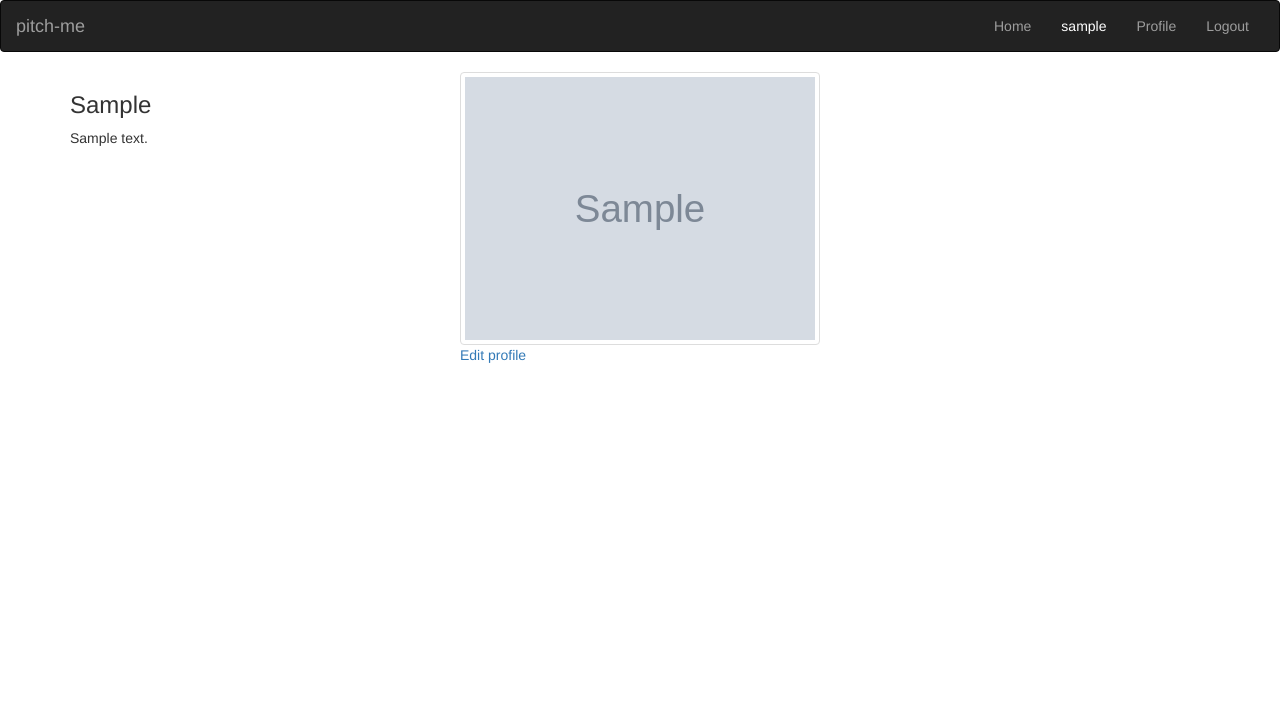
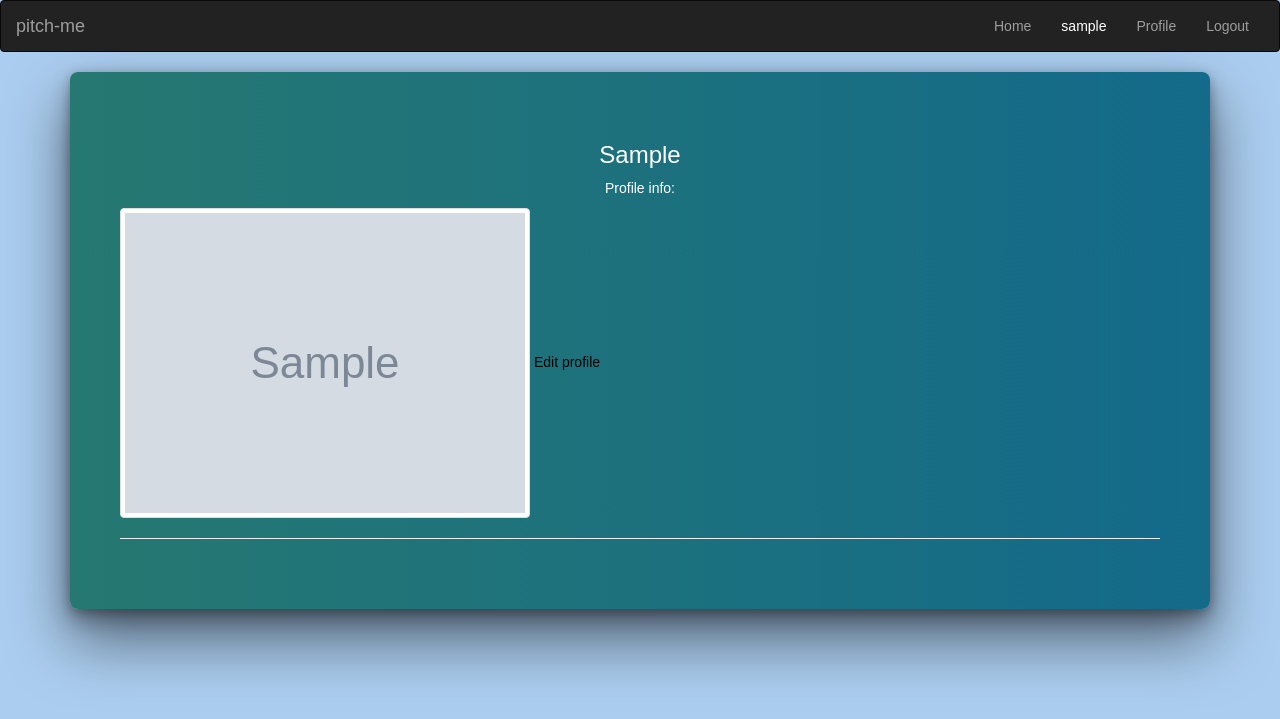
Before and after one commit to 96olbap/pitch-me, a Flask app: a page that uses app/templates/profile/profile.html in a window 1280 px wide. Shown: the top 719 px of the page. Run offline with Flask 2, Linux system fonts and the light colour scheme; a user stored in the database is signed in; tables that the repository leaves empty hold one stand-in row (values such as "Sample post"); grey boxes marked "Sample" are stand-in pictures; some libraries are stand-ins or nearby versions.

Commit message:
This commit will update profile.html and the style file links

```diff
--- a/app/static/css/styles.css
+++ b/app/static/css/styles.css
@@ -12,3 +12,107 @@
         text-shadow: 0 0 20px #fff, 0 0 30px #1EFC1E, 0 0 40px #1EFC1E, 0 0 50px #1EFC1E, 0 0 60px #1EFC1E, 0 0 70px #1EFC1E, 0 0 80px #1EFC1E;
     }
 }
+
+body {
+    background: #ABCDEF;
+    font-family: Assistant, sans-serif;
+    min-height: 90vh;
+}
+
+.login {
+    color: white;
+    background: #136a8a;
+    background: -webkit-linear-gradient(to right, #267871, #136a8a);
+    background: linear-gradient(to right, #267871, #136a8a);
+    margin: auto;
+    box-shadow: 0px 2px 10px rgba(0, 0, 0, 0.2), 0px 10px 20px rgba(0, 0, 0, 0.3), 0px 30px 60px 1px rgba(0, 0, 0, 0.5);
+    border-radius: 8px;
+    padding: 50px;
+}
+
+.login .head {
+    display: flex;
+    align-items: center;
+    justify-content: center;
+}
+
+.login .head .company {
+    font-size: 2.2em;
+}
+
+.login .msg {
+    text-align: center;
+}
+
+.form-control {
+    border: none;
+    background: none;
+    box-shadow: 0px 2px 0px 0px white;
+    width: 100%;
+    color: white;
+    font-size: 1em;
+    outline: none;
+}
+
+.login .form #email::placeholder {
+    color: #D3D3D3;
+}
+
+
+/* input#password.form-control {
+    border: none;
+    background: none;
+    box-shadow: 0px 2px 0px 0px white;
+    width: 100%;
+    color: white;
+    font-size: 1em;
+    outline: none;
+    margin-bottom: 20px;
+    margin-top: 20px;
+} */
+
+.login .form .form-control::placeholder {
+    color: #D3D3D3;
+}
+
+.login .form .btn-default {
+    background: none;
+    text-decoration: none;
+    color: white;
+    box-shadow: 0px 0px 0px 2px white;
+    border-radius: 3px;
+    padding: 5px 2em;
+    transition: 0.5s;
+}
+
+.login .form .btn-default:hover {
+    background: white;
+    color: dimgray;
+    transition: 0.5s;
+}
+
+.login .forgot {
+    text-decoration: none;
+    color: white;
+    float: right;
+}
+
+.login .forgot a {
+    color: black;
+}
+
+.login .forgot a:hover {
+    color: whitesmoke;
+}
+
+section {
+    display: block;
+}
+
+.edit-profile-link {
+    color: black;
+}
+
+.edit-profile-link:hover {
+    color: whitesmoke;
+}
--- a/app/templates/auth/login.html
+++ b/app/templates/auth/login.html
@@ -1,5 +1,5 @@
 {% extends 'base.html'%} {% import 'bootstrap/wtf.html' as wtf%} {% block styles %} {{ super() }}
-<link rel="stylesheet" href="{{ url_for('static', filename='css/login.css')}}"> {% endblock %} {% block content %}
+<link rel="stylesheet" href="{{ url_for('static', filename='css/styles.css')}}"> {% endblock %} {% block content %}
 <div class="container container-fluid">
     <section class='login' id='login'>
         <div class='head'>
--- a/app/templates/auth/register.html
+++ b/app/templates/auth/register.html
@@ -1,5 +1,5 @@
 {% extends 'base.html'%} {% import 'bootstrap/wtf.html' as wtf%} {% block styles %} {{ super() }}
-<link rel="stylesheet" href="{{ url_for('static', filename='css/login.css')}}"> {% endblock %} {% block content %}
+<link rel="stylesheet" href="{{ url_for('static', filename='css/styles.css')}}"> {% endblock %} {% block content %}
 <div class="container container-fluid">
     <section class='login' id='login'>
         <div class='head'>
--- a/app/templates/profile/profile.html
+++ b/app/templates/profile/profile.html
@@ -1,27 +1,29 @@
-{% extends 'base.html'%} {% block content %}
-<div class="container">
-    <div class="row">
-        <!-- displaying  Username-->
-        <div class="col-md-4">
+{% extends 'base.html' %} {% block styles %} {{ super() }}
+<link rel="stylesheet" href="{{ url_for('static', filename='css/styles.css')}}"> {% endblock %} {% block content %}
+<div class="container container-fluid">
+    <section class='login' id='login'>
+        <div class='head'>
             <h3> {{user.username| capitalize}} </h3>
+        </div>
+        <p class='msg'>Profile info:</p>
 
-            <!--Displaying user bio-->
-            {% if user.bio %}
-            <p> {{user.bio}}</p>
-            {%else%}
-            <p> {{user.username| capitalize}} has no bio </p>
-            {% endif %}
-        </div>
-
-        <!--Display profile photo-->
-        <div class="col-md-4">
-
+        <!-- Displaying user profile-pic -->
+        <div class='form'>
             {% if user.profile_pic_path %}
             <img src="{{url_for('static',filename=user.profile_pic_path)}}" alt="" class="img-thumbnail"> {%else%}
             <p>No profile picture</p>
-            {% endif %} {% if user == current_user %}
-            <a href="{{url_for('main.update_profile',uname=user.username)}}">Edit profile</a> {% endif %}
         </div>
-    </div>
+
+        <!--Displaying user bio-->
+        {% if user.bio %}
+        <p> {{user.bio}}</p>
+        {%else%}
+        <p> {{user.username| capitalize}} has no bio </p>
+        {% endif %} {% endif %} {% if user == current_user %}
+        <a class='edit-profile-link' href="{{url_for('main.update_profile',uname=user.username)}}">Edit profile</a> {% endif %}
+        <hr>
+
+    </section>
 </div>
-{% endblock %}
+
+{% endblock%}
```
Also changed, not shown: app/static/css/login.css (deleted, +0 -95 lines), 1 other file.
